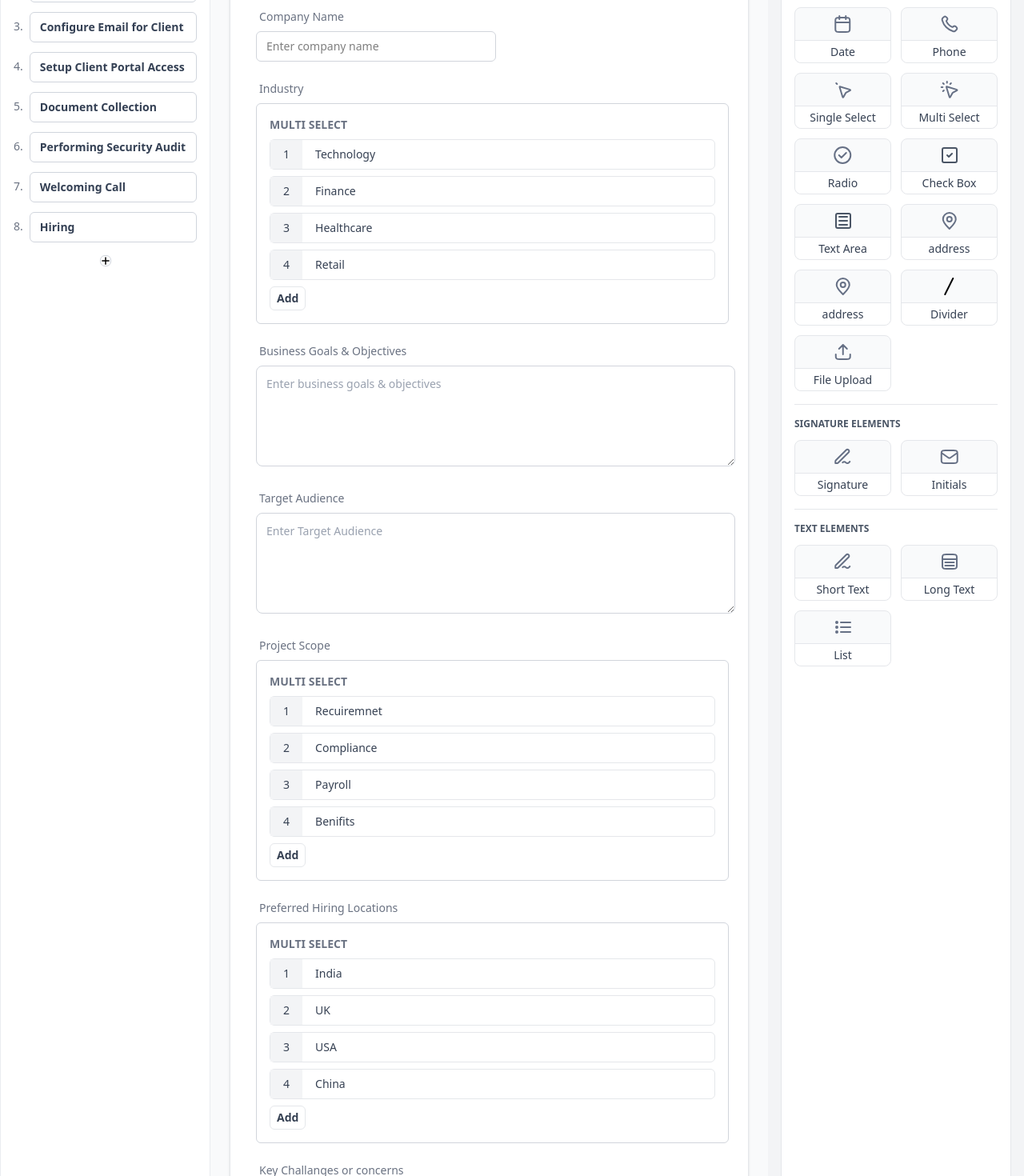
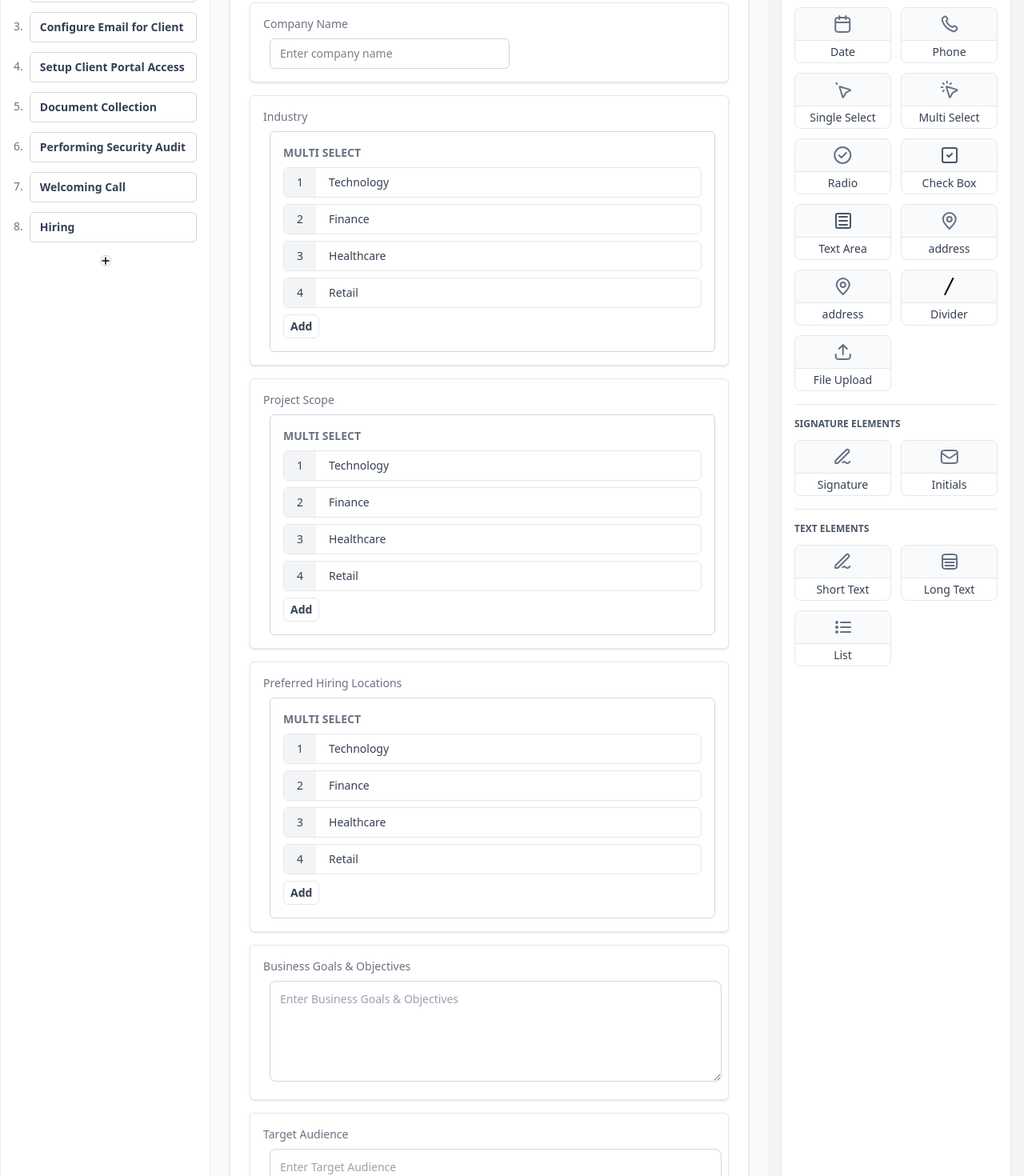
Before and after one commit to PrincyChauhan/client-on-boarding, a React (Vite) app: page / in a window 1280 px wide. Shown: the part 240-1710 px from the top of the page at 80% size. Built offline with nearby package versions, Linux system fonts and the light colour scheme.

Commit message:
Client requirment form  field Drag and drop

```diff
--- a/src/components/ClientRequirement.jsx
+++ b/src/components/ClientRequirement.jsx
@@ -1,12 +1,144 @@
-import React from "react";
+import React, { useState } from "react";
 import { FaRegUser } from "react-icons/fa6";
 import { MdKeyboardArrowDown } from "react-icons/md";
 import { TbCalendarDue } from "react-icons/tb";
+import {
+  DndContext,
+  closestCenter,
+  useSensor,
+  useSensors,
+  PointerSensor,
+} from "@dnd-kit/core";
+import {
+  arrayMove,
+  SortableContext,
+  useSortable,
+  verticalListSortingStrategy,
+} from "@dnd-kit/sortable";
+import { CSS } from "@dnd-kit/utilities";
+
+const SectionWrapper = ({ id, children }) => {
+  const { attributes, listeners, setNodeRef, transform, transition } =
+    useSortable({ id });
+
+  const style = {
+    transform: CSS.Transform.toString(transform),
+    transition,
+  };
+
+  return (
+    <div
+      ref={setNodeRef}
+      style={style}
+      {...attributes}
+      {...listeners}
+      className="mb-4 border border-gray-200 rounded-md p-4 bg-white shadow-sm"
+    >
+      {children}
+    </div>
+  );
+};
 
 const ClientRequirement = () => {
+  const [sections, setSections] = useState([
+    { id: "company", label: "Company Name" },
+    { id: "industry", label: "Industry" },
+    { id: "scope", label: "Project Scope" },
+    { id: "locations", label: "Preferred Hiring Locations" },
+    { id: "goals", label: "Business Goals & Objectives" },
+    { id: "audience", label: "Target Audience" },
+    { id: "challenges", label: "Key Challenges or Concerns" },
+    { id: "notes", label: "Additional Notes or Custom Requirements" },
+  ]);
+
+  const sensors = useSensors(useSensor(PointerSensor));
+
+  const handleDragEnd = (event) => {
+    const { active, over } = event;
+    if (active.id !== over?.id) {
+      const oldIndex = sections.findIndex((s) => s.id === active.id);
+      const newIndex = sections.findIndex((s) => s.id === over?.id);
+      setSections(arrayMove(sections, oldIndex, newIndex));
+    }
+  };
+
+  const renderSection = (section) => {
+    switch (section.id) {
+      case "company":
+        return (
+          <SectionWrapper id={section.id}>
+            <label className="block text-sm font-medium text-gray-500 mb-2">
+              Company Name
+            </label>
+            <input
+              type="text"
+              placeholder="Enter company name"
+              className="w-[300px] px-3 py-2 border ml-2 border-gray-300 rounded-md text-sm focus:outline-none focus:ring-2 focus:ring-[#a991dc] cursor-pointer"
+            />
+          </SectionWrapper>
+        );
+
+      case "industry":
+      case "scope":
+      case "locations":
+        return (
+          <SectionWrapper id={section.id}>
+            <label className="block text-sm font-medium text-gray-500 mb-2">
+              {section.label}
+            </label>
+            <div className="border border-gray-300 rounded-md p-4 ml-2">
+              <p className="text-gray-500 font-semibold text-sm">
+                MULTI SELECT
+              </p>
+              <div className="space-y-2 mt-2">
+                {["Technology", "Finance", "Healthcare", "Retail"].map(
+                  (option, index) => (
+                    <div
+                      key={option}
+                      className="flex items-center border border-gray-200 rounded-md"
+                    >
+                      <span className="bg-gray-100 text-gray-700 px-4 py-2 text-sm">
+                        {index + 1}
+                      </span>
+                      <span className="text-gray-700 px-4 py-2 text-sm">
+                        {option}
+                      </span>
+                    </div>
+                  )
+                )}
+                <button className="border border-gray-200 rounded-md text-sm font-semibold text-gray-700 px-2 py-1">
+                  Add
+                </button>
+              </div>
+            </div>
+          </SectionWrapper>
+        );
+
+      case "goals":
+      case "audience":
+      case "challenges":
+      case "notes":
+        return (
+          <SectionWrapper id={section.id}>
+            <label className="block text-sm font-medium text-gray-500 mb-2">
+              {section.label}
+            </label>
+            <textarea
+              rows="5"
+              placeholder={`Enter ${section.label}`}
+              className="w-full border border-gray-300 rounded-lg p-3 text-sm text-gray-700 placeholder-gray-400 focus:outline-none ml-2"
+            />
+          </SectionWrapper>
+        );
+
+      default:
+        return null;
+    }
+  };
+
   return (
     <div className="w-[850px] bg-white p-6 border border-gray-200 rounded-md shadow-sm mt-8">
-      <div className="border border-[#EAECF0] rounded-md px-4 py-2 mb-4  bg-gray-50">
+      <div className="border border-[#EAECF0] rounded-md px-4 py-2 mb-4 bg-gray-50">
         <div className="flex items-center justify-between mb-4">
           <h2 className="text-sm font-semibold text-[#101828]">
             Clients Requirements
@@ -35,206 +167,18 @@ const ClientRequirement = () => {
         </div>
       </div>
 
-      <div className="mb-4">
-        <label className="block text-sm font-medium text-gray-500 px-3 py-2">
-          Company Name
-        </label>
-        <input
-          type="text"
-          placeholder="Enter company name"
-          className="w-[300px] px-3 py-2 border ml-2 border-gray-300 rounded-md text-sm focus:outline-none focus:ring-2 focus:ring-[#a991dc] cursor-pointer"
-        />
-      </div>
-
-      <div className="mb-4">
-        <label className="block text-sm font-medium text-gray-500 px-3 py-2">
-          Industry
-        </label>
-        <div className="border border-gray-300 rounded-md p-4 ml-2 ">
-          <p className="text-gray-500 font-semibold text-sm focus:outline-none focus:ring-2 focus:ring-[#a991dc] cursor-pointer">
-            MULTI SELECT
-          </p>
-          <div className="space-y-2 mt-2">
-            <div className="flex items-center border border-gray-200 rounded-md">
-              <span className="bg-gray-100 text-gray-700 px-4 py-2 text-sm">
-                1
-              </span>
-              <span className="text-gray-700 px-4 py-2 text-sm">
-                Technology
-              </span>
-            </div>
-
-            <div className="flex items-center border border-gray-200 rounded-md">
-              <span className="bg-gray-100 text-gray-700 px-4 py-2 text-sm">
-                2
-              </span>
-              <span className="text-gray-700 px-4 py-2 text-sm">Finance</span>
-            </div>
-            <div className="flex items-center border border-gray-200 rounded-md">
-              <span className="bg-gray-100 text-gray-700 px-4 py-2 text-sm ">
-                3
-              </span>
-              <span className="text-gray-700 px-4 py-2 text-sm">
-                Healthcare
-              </span>
-            </div>
-
-            <div className="flex items-center border border-gray-200 rounded-md ">
-              <span className="bg-gray-100 text-gray-700 px-4 py-2 text-sm ">
-                4
-              </span>
-              <span className="text-gray-700 px-4 py-2 text-sm">Retail</span>
-            </div>
-
-            <div>
-              <button className="border border-gray-200 rounded-md text-sm font-semibold text-gray-700 px-2 py-1">
-                Add
-              </button>
-            </div>
-          </div>
-        </div>
-      </div>
-
-      <div className="mb-4">
-        <label className="block text-sm font-medium text-gray-500 px-3 py-2">
-          Business Goals & Objectives
-        </label>
-
-        <textarea
-          rows="5"
-          className="w-full border border-gray-300 rounded-lg p-3 text-sm text-gray-700 placeholder-gray-400 focus:outline-none ml-2"
-          placeholder="Enter business goals & objectives"
-        ></textarea>
-      </div>
-
-      <div className="mb-4">
-        <label className="block text-sm font-medium text-gray-500 px-3 py-2">
-          Target Audience
-        </label>
-
-        <textarea
-          rows="5"
-          class="w-full border border-gray-300 rounded-lg p-3 text-sm text-gray-700 placeholder-gray-400 focus:outline-none ml-2"
-          placeholder="Enter Target Audience"
-        ></textarea>
-      </div>
-
-      <div className="mb-4">
-        <label className="block text-sm font-medium text-gray-500 px-3 py-2">
-          Project Scope
-        </label>
-        <div className="border border-gray-300 rounded-md p-4 ml-2 ">
-          <p className="text-gray-500 font-semibold text-sm focus:outline-none focus:ring-2 focus:ring-[#a991dc] cursor-pointer">
-            MULTI SELECT
-          </p>
-          <div className="space-y-2 mt-2">
-            <div className="flex items-center border border-gray-200 rounded-md">
-              <span className="bg-gray-100 text-gray-700 px-4 py-2 text-sm">
-                1
-              </span>
-              <span className="text-gray-700 px-4 py-2 text-sm">
-                Recuiremnet
-              </span>
-            </div>
-
-            <div className="flex items-center border border-gray-200 rounded-md">
-              <span className="bg-gray-100 text-gray-700 px-4 py-2 text-sm">
-                2
-              </span>
-              <span className="text-gray-700 px-4 py-2 text-sm">
-                Compliance
-              </span>
-            </div>
-            <div className="flex items-center border border-gray-200 rounded-md">
-              <span className="bg-gray-100 text-gray-700 px-4 py-2 text-sm ">
-                3
-              </span>
-              <span className="text-gray-700 px-4 py-2 text-sm">Payroll</span>
-            </div>
-
-            <div className="flex items-center border border-gray-200 rounded-md ">
-              <span className="bg-gray-100 text-gray-700 px-4 py-2 text-sm ">
-                4
-              </span>
-              <span className="text-gray-700 px-4 py-2 text-sm">Benifits</span>
-            </div>
-
-            <div>
-              <button className="border border-gray-200 rounded-md text-sm font-semibold text-gray-700 px-2 py-1">
-                Add
-              </button>
-            </div>
-          </div>
-        </div>
-      </div>
-
-      <div className="mb-4">
-        <label className="block text-sm font-medium text-gray-500 px-3 py-2">
-          Preferred Hiring Locations
-        </label>
-        <div className="border border-gray-300 rounded-md p-4 ml-2 ">
-          <p className="text-gray-500 font-semibold text-sm focus:outline-none focus:ring-2 focus:ring-[#a991dc] cursor-pointer">
-            MULTI SELECT
-          </p>
-          <div className="space-y-2 mt-2">
-            <div className="flex items-center border border-gray-200 rounded-md">
-              <span className="bg-gray-100 text-gray-700 px-4 py-2 text-sm">
-                1
-              </span>
-              <span className="text-gray-700 px-4 py-2 text-sm">India</span>
-            </div>
-
-            <div className="flex items-center border border-gray-200 rounded-md">
-              <span className="bg-gray-100 text-gray-700 px-4 py-2 text-sm">
-                2
-              </span>
-              <span className="text-gray-700 px-4 py-2 text-sm">UK</span>
-            </div>
-            <div className="flex items-center border border-gray-200 rounded-md">
-              <span className="bg-gray-100 text-gray-700 px-4 py-2 text-sm ">
-                3
-              </span>
-              <span className="text-gray-700 px-4 py-2 text-sm">USA</span>
-            </div>
-
-            <div className="flex items-center border border-gray-200 rounded-md ">
-              <span className="bg-gray-100 text-gray-700 px-4 py-2 text-sm ">
-                4
-              </span>
-              <span className="text-gray-700 px-4 py-2 text-sm">China</span>
-            </div>
-
-            <div>
-              <button className="border border-gray-200 rounded-md text-sm font-semibold text-gray-700 px-2 py-1">
-                Add
-              </button>
-            </div>
-          </div>
-        </div>
-      </div>
-
-      <div className="mb-4">
-        <label className="block text-sm font-medium text-gray-500 px-3 py-2">
-          Key Challanges or concerns
-        </label>
-
-        <textarea
-          rows="5"
-          class="w-full border border-gray-300 rounded-lg p-3 text-sm text-gray-700 placeholder-gray-400 focus:outline-none ml-2"
-          placeholder="Enter Key Challanges or concerns"
-        ></textarea>
-      </div>
-      <div className="mb-4">
-        <label className="block text-sm font-medium text-gray-500 px-3 py-2">
-          Additional Notes or Custom Requirements
-        </label>
-
-        <textarea
-          rows="5"
-          class="w-full border border-gray-300 rounded-lg p-3 text-sm text-gray-700 placeholder-gray-400 focus:outline-none ml-2"
-          placeholder="Enter Additional Notes or Custom Requirements"
-        ></textarea>
-      </div>
+      <DndContext
+        collisionDetection={closestCenter}
+        onDragEnd={handleDragEnd}
+        sensors={sensors}
+      >
+        <SortableContext
+          items={sections.map((s) => s.id)}
+          strategy={verticalListSortingStrategy}
+        >
+          {sections.map((section) => renderSection(section))}
+        </SortableContext>
+      </DndContext>
     </div>
   );
 };
```
